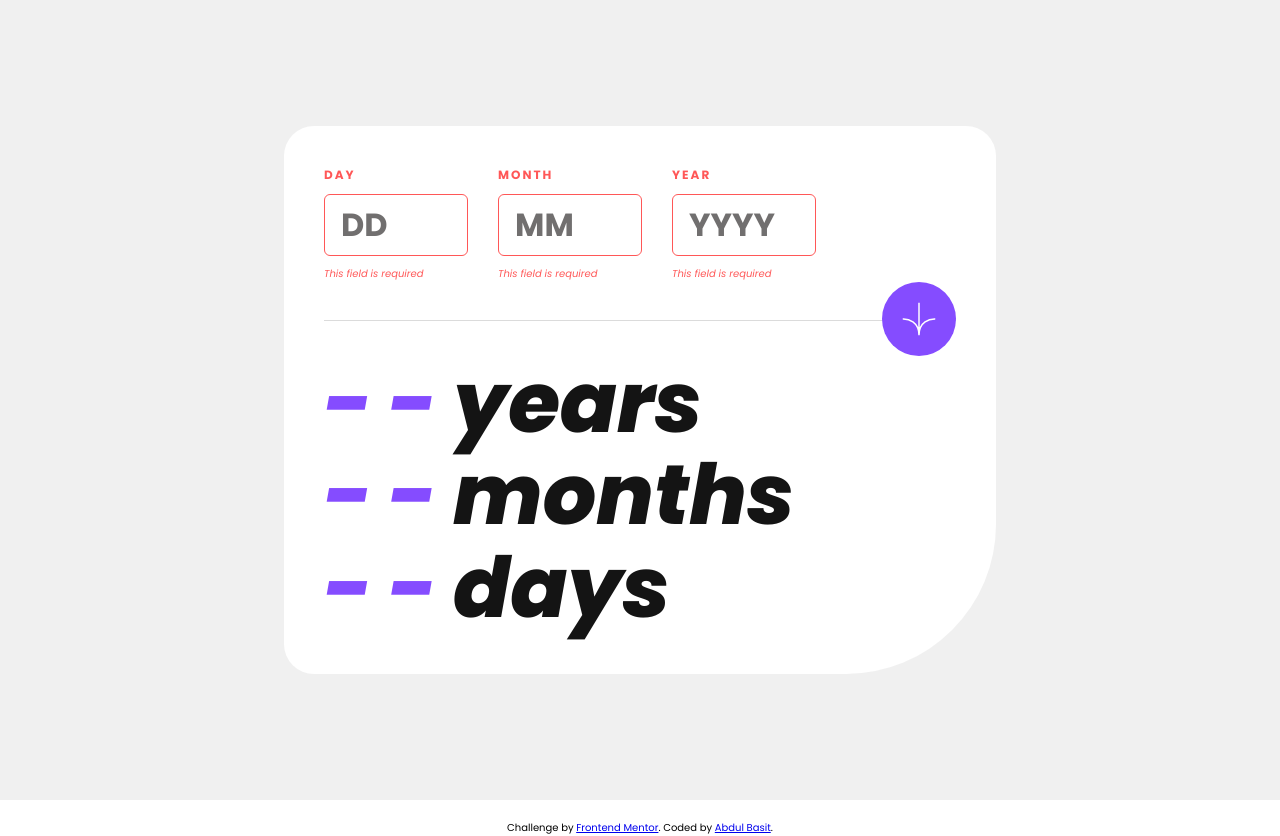
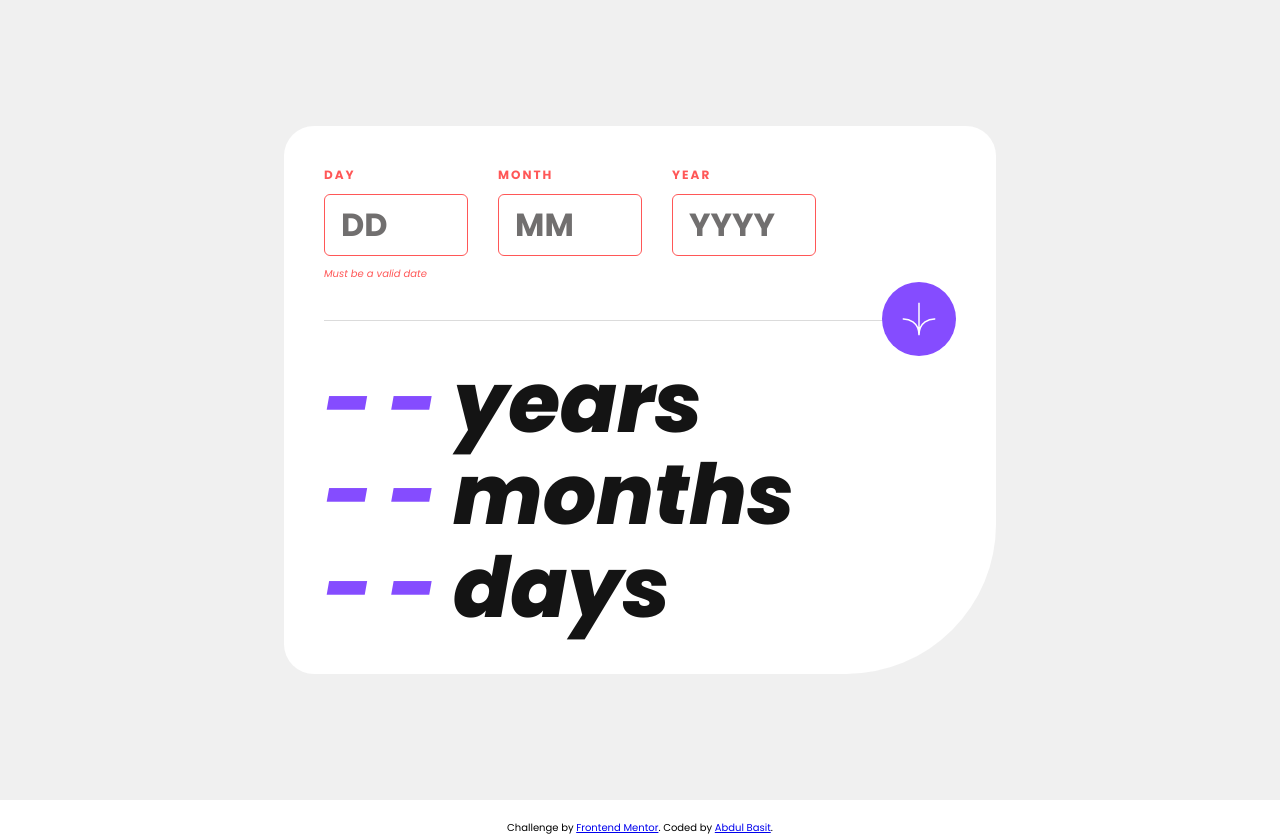
Before and after one commit to AbdulBasit619/age-calculator-app, a website: page index.html in a window 1280 px wide. Both pictures are taken after a click on the picture 919 px from the left and 305 px from the top of the page. Drawn offline with Linux system fonts and the light colour scheme.

Commit message:
Corrected Errors

```diff
--- a/design/js/script.js
+++ b/design/js/script.js
@@ -103,6 +103,25 @@ function calculateAge(e) {
     messageErrorYearInvalid.classList.add('hidden');
     messageErrorYearEmpty.classList.remove('hidden');
 
+    labelYear.style.color = 'hsl(0, 100%, 67%)';
+    inputYear.style.borderColor = 'hsl(0, 100%, 67%)';
+  }
+
+  if (!valueDay || !valueMonth || !valueYear) {
+    messageErrorDayEmpty.classList.add('hidden');
+    messageErrorDayInvalid.classList.add('hidden');
+    messageErrorMonthEmpty.classList.add('hidden');
+    messageErrorMonthInvalid.classList.add('hidden');
+    messageErrorYearEmpty.classList.add('hidden');
+    messageErrorYearInvalid.classList.add('hidden');
+    messageErrorDateDayInvalid.classList.remove('hidden');
+    messageErrorDateMonthInvalid.classList.remove('hidden');
+    messageErrorDateYearInvalid.classList.remove('hidden');
+
+    labelDay.style.color = 'hsl(0, 100%, 67%)';
+    inputDay.style.borderColor = 'hsl(0, 100%, 67%)';
+    labelMonth.style.color = 'hsl(0, 100%, 67%)';
+    inputMonth.style.borderColor = 'hsl(0, 100%, 67%)';
     labelYear.style.color = 'hsl(0, 100%, 67%)';
     inputYear.style.borderColor = 'hsl(0, 100%, 67%)';
     return;
--- a/index.html
+++ b/index.html
@@ -27,7 +27,6 @@
               min="0"
               step="1"
               inputmode="numeric"
-              pattern="\d*"
               class="input input__day"
               placeholder="DD"
             />
@@ -56,7 +55,6 @@
               min="0"
               step="1"
               inputmode="numeric"
-              pattern="\d*"
               class="input input__month"
               placeholder="MM"
             />
@@ -85,7 +83,6 @@
               min="0"
               step="1"
               inputmode="numeric"
-              pattern="\d*"
               class="input input__year"
               placeholder="YYYY"
             />
```
